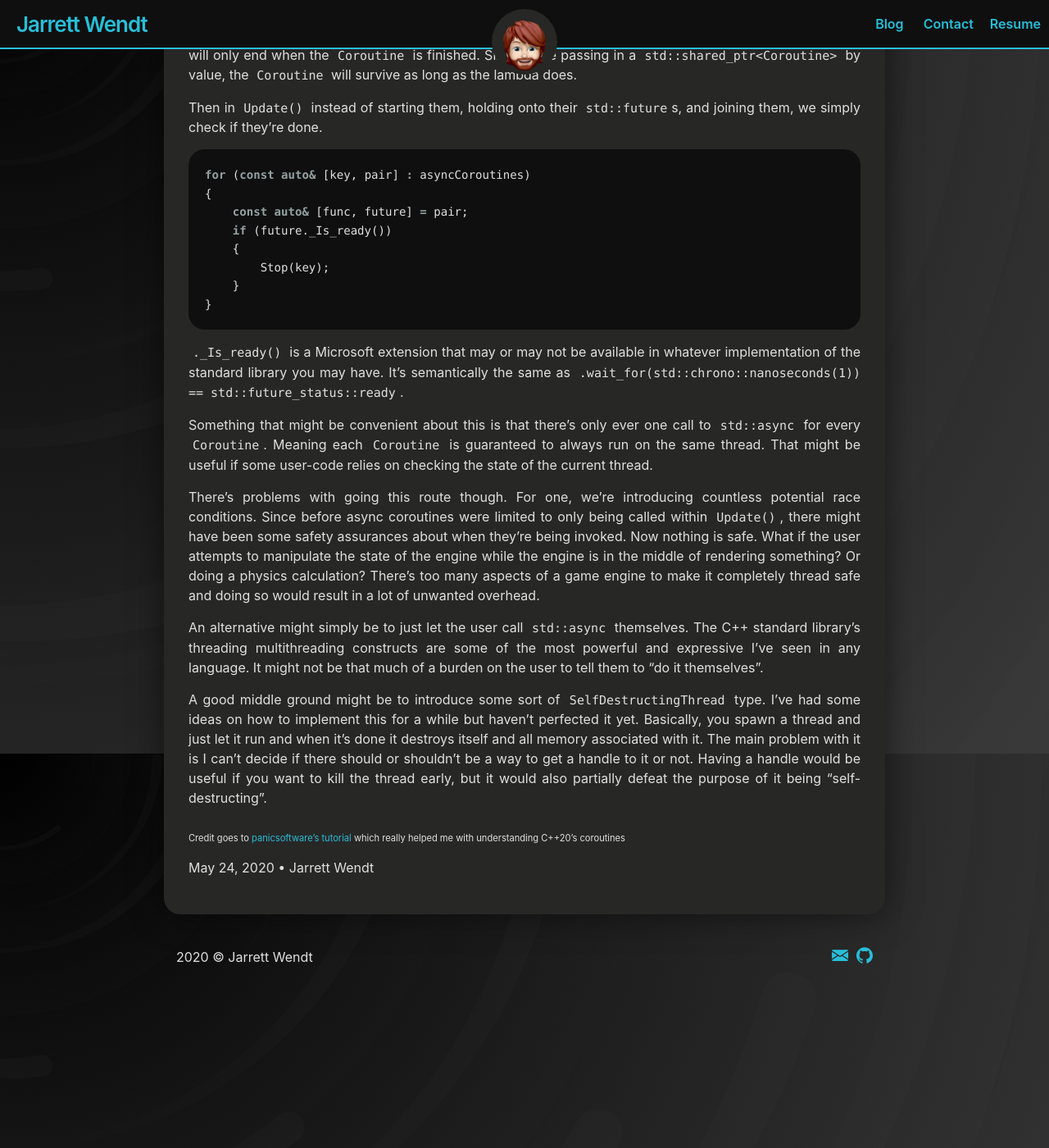
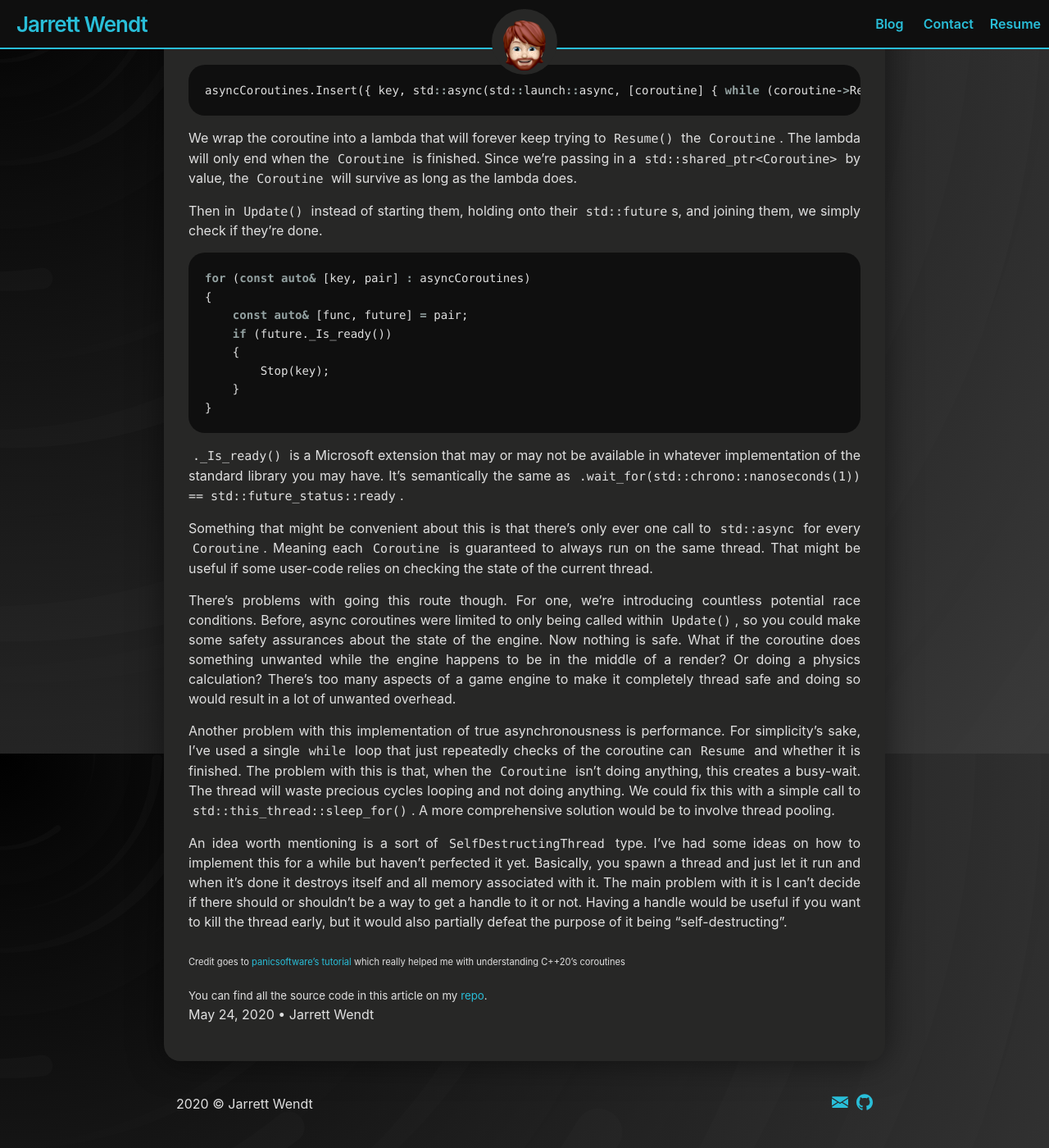
Before and after one commit to JarrettWendt/JarrettWendt.github.io, a Jekyll site: the page built from CustomEngine/_posts/2020-05-24-UnityCoroutines.md, in a window 1280 px wide and 1400 px high, scrolled down 14441 px. Shown: the whole window at 82% size. Built offline with Jekyll 4.4.1, drawn with Linux system fonts in a browser that asks for light colours; some of the changed text lies outside the part shown.

Commit message:
new layout for repo link

```diff
--- a/CustomEngine/_posts/2020-05-24-UnityCoroutines.md
+++ b/CustomEngine/_posts/2020-05-24-UnityCoroutines.md
@@ -172,7 +172,7 @@ So your return type, whatever that may be, must have a `::promise_type` sub-type
 - `initial_suspend()`: can return either `suspend_always` or `suspend_never`. This defines the behavior of your coroutine when it is first called. Does it pause immediately or does it continue until the first `co_` statement?
 - `yield_value()` or `yield_void()`: this is called whenever you `co_yield`.
 - `return_value()` or `return_void()`: this is called whenever you `co_return`.
-- `unhandled_exception()`: this is called whenever an exception is thrown. You can retrieve the exception by calling `std::current_exception()`.
+- `unhandled_exception()`: this is called whenever an exception is thrown. You can retrieve the exception by calling `std::current_exception()`. If you want to deal with exceptions at all in your coroutine, they _must_ be handled here. The exception will not be percolated up the call stack to whatever's resuming the coroutine.
 - `final_suspend()`: can return either `suspend_always` or `suspend_never`. This is called whenever your function ends, whether that be from an exception or `co_return`. Like `initial_suspend`, it can further define the behavior of our coroutine. Such as if we want to start the function all over again or be done with it.
 
 Let's start from the beginning. My `get_return_object()` looks like this:
@@ -531,10 +531,10 @@ for (const auto& [key, pair] : asyncCoroutines)
 
 Something that might be convenient about this is that there's only ever one call to `std::async` for every `Coroutine`. Meaning each `Coroutine` is guaranteed to always run on the same thread. That might be useful if some user-code relies on checking the state of the current thread.
 
-There's problems with going this route though. For one, we're introducing countless potential race conditions. Since before async coroutines were limited to only being called within `Update()`, there might have been some safety assurances about when they're being invoked. Now nothing is safe. What if the user attempts to manipulate the state of the engine while the engine is in the middle of rendering something? Or doing a physics calculation? There's too many aspects of a game engine to make it completely thread safe and doing so would result in a lot of unwanted overhead.
+There's problems with going this route though. For one, we're introducing countless potential race conditions. Before, async coroutines were limited to only being called within `Update()`, so you could make some safety assurances about the state of the engine. Now nothing is safe. What if the coroutine does something unwanted while the engine happens to be in the middle of a render? Or doing a physics calculation? There's too many aspects of a game engine to make it completely thread safe and doing so would result in a lot of unwanted overhead.
 
-An alternative might simply be to just let the user call `std::async` themselves. The C++ standard library's threading multithreading constructs are some of the most powerful and expressive I've seen in any language. It might not be that much of a burden on the user to tell them to "do it themselves".
+Another problem with this implementation of true asynchronousness is performance. For simplicity's sake, I've used a single `while` loop that just repeatedly checks of the coroutine can `Resume` and whether it is finished. The problem with this is that, when the `Coroutine` isn't doing anything, this creates a busy-wait. The thread will waste precious cycles looping and not doing anything. We could fix this with a simple call to `std::this_thread::sleep_for()`. A more comprehensive solution would be to involve thread pooling.
 
-A good middle ground might be to introduce some sort of `SelfDestructingThread` type. I've had some ideas on how to implement this for a while but haven't perfected it yet. Basically, you spawn a thread and just let it run and when it's done it destroys itself and all memory associated with it. The main problem with it is I can't decide if there should or shouldn't be a way to get a handle to it or not. Having a handle would be useful if you want to kill the thread early, but it would also partially defeat the purpose of it being "self-destructing".
+An idea worth mentioning is a sort of `SelfDestructingThread` type. I've had some ideas on how to implement this for a while but haven't perfected it yet. Basically, you spawn a thread and just let it run and when it's done it destroys itself and all memory associated with it. The main problem with it is I can't decide if there should or shouldn't be a way to get a handle to it or not. Having a handle would be useful if you want to kill the thread early, but it would also partially defeat the purpose of it being "self-destructing".
 
 <sub><sub> Credit goes to <a href="https://blog.panicsoftware.com/your-first-coroutine/" target="_blank">panicsoftware's tutorial</a> which really helped me with understanding C++20's coroutines </sub></sub>
--- a/_config.yml
+++ b/_config.yml
@@ -8,6 +8,7 @@ markdown: kramdown
 permalink: :slug
 
 resume: assets/resume.pdf
+repo: https://github.com/JarrettWendt/FIEAEngine
 
 social:
   github: JarrettWendt
--- /dev/null
+++ b/_layouts/customEngine.md
@@ -0,0 +1,11 @@
+---
+layout: post
+---
+
+You can find all the source code in this article on my <a href="{{ site.repo }}" target="_blank">repo</a>.
+
+</br></br>
+
+{{ content }}
+
+<sub>You can find all the source code in this article on my <a href="{{ site.repo }}" target="_blank">repo</a>.</sub>
```
Also changed, not shown: other parts of CustomEngine/_posts/2020-05-24-UnityCoroutines.md (+1 -1 lines), CustomEngine/_posts/2020-05-12-ReinventingTheWheel.md (+1 -1 lines), CustomEngine/_posts/2020-05-20-VisitingVariantVectors.md (+1 -1 lines).
